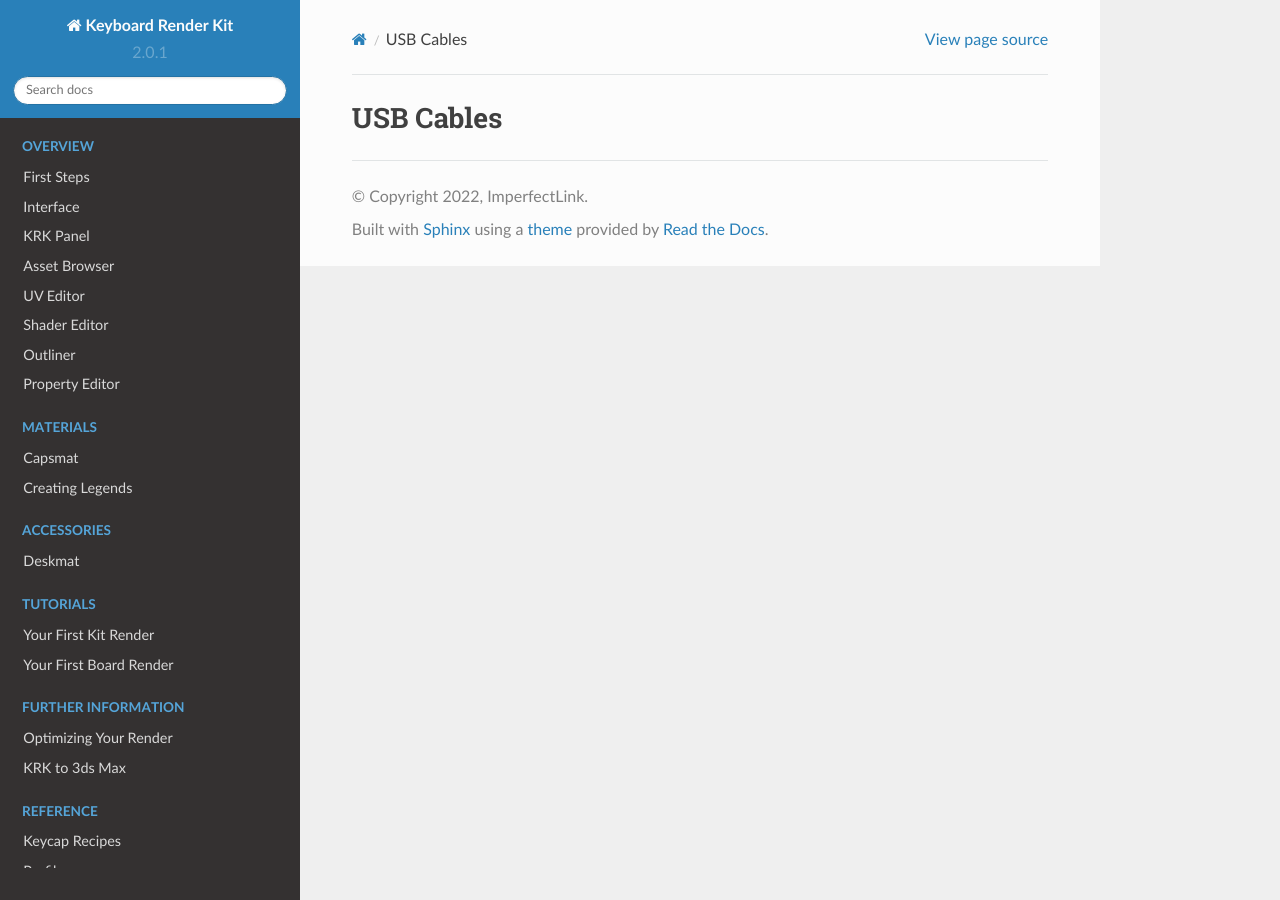
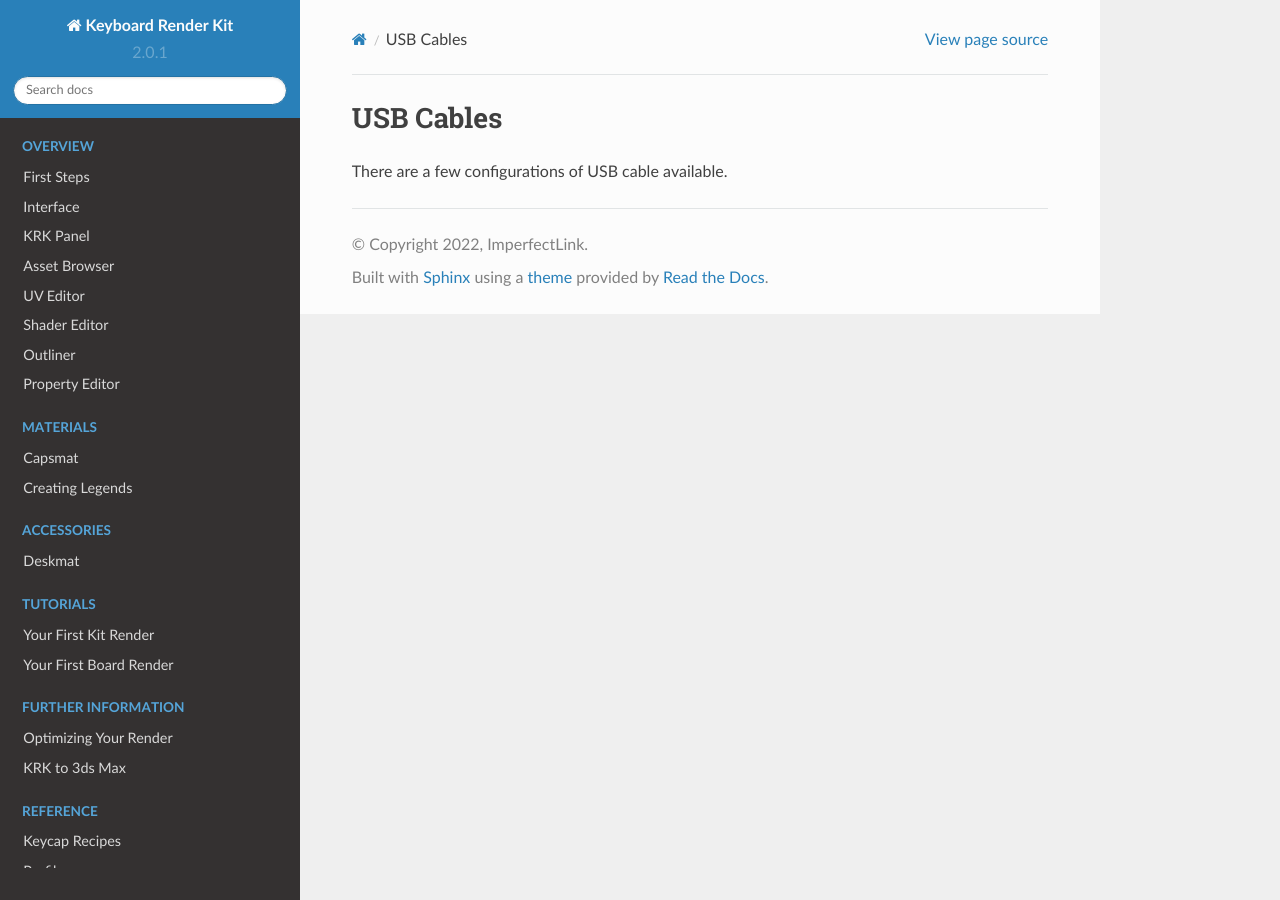
Before and after one commit to imperfectlink/KeyboardRenderKit, a Sphinx documentation site: the page built from docs/source/cables.rst, in a window 1280 px wide. Built offline with Sphinx 7.4.7 and the Read the Docs theme 2.0.0, drawn with Linux system fonts in a browser that asks for light colours.

Commit message:
Update cables.rst

```diff
--- a/docs/source/cables.rst
+++ b/docs/source/cables.rst
@@ -1,2 +1,3 @@
 USB Cables
 ====
+There are a few configurations of USB cable available.
```
